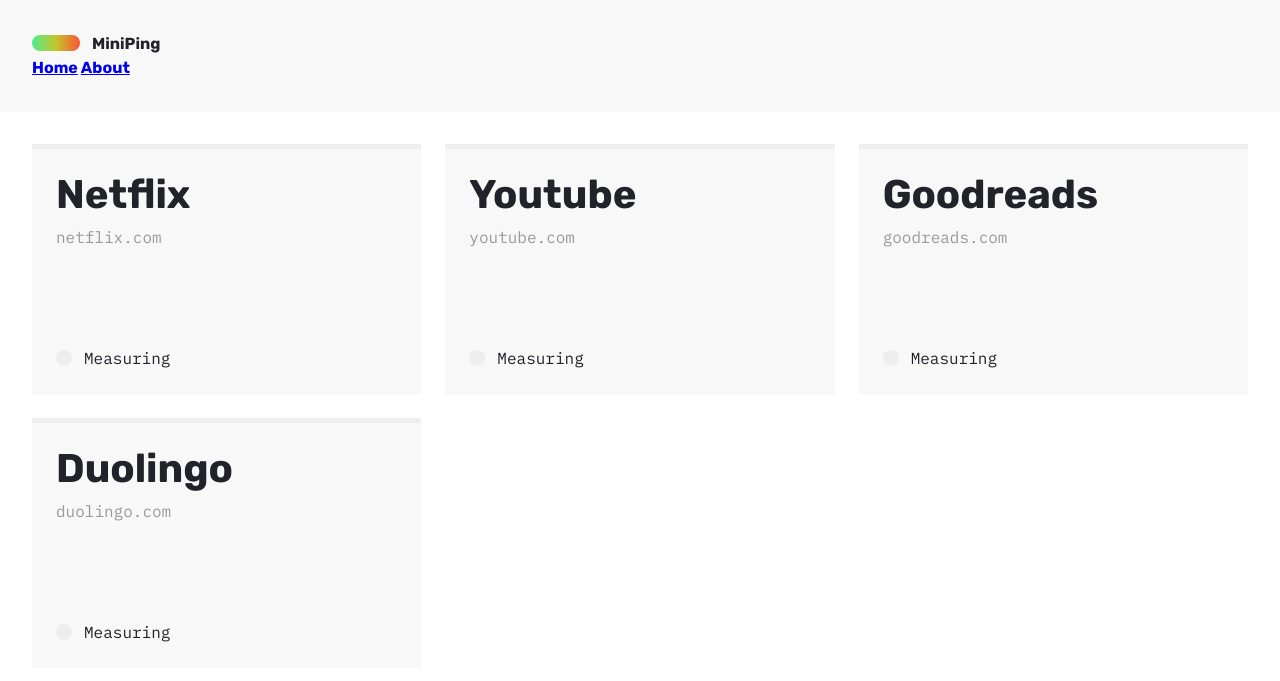
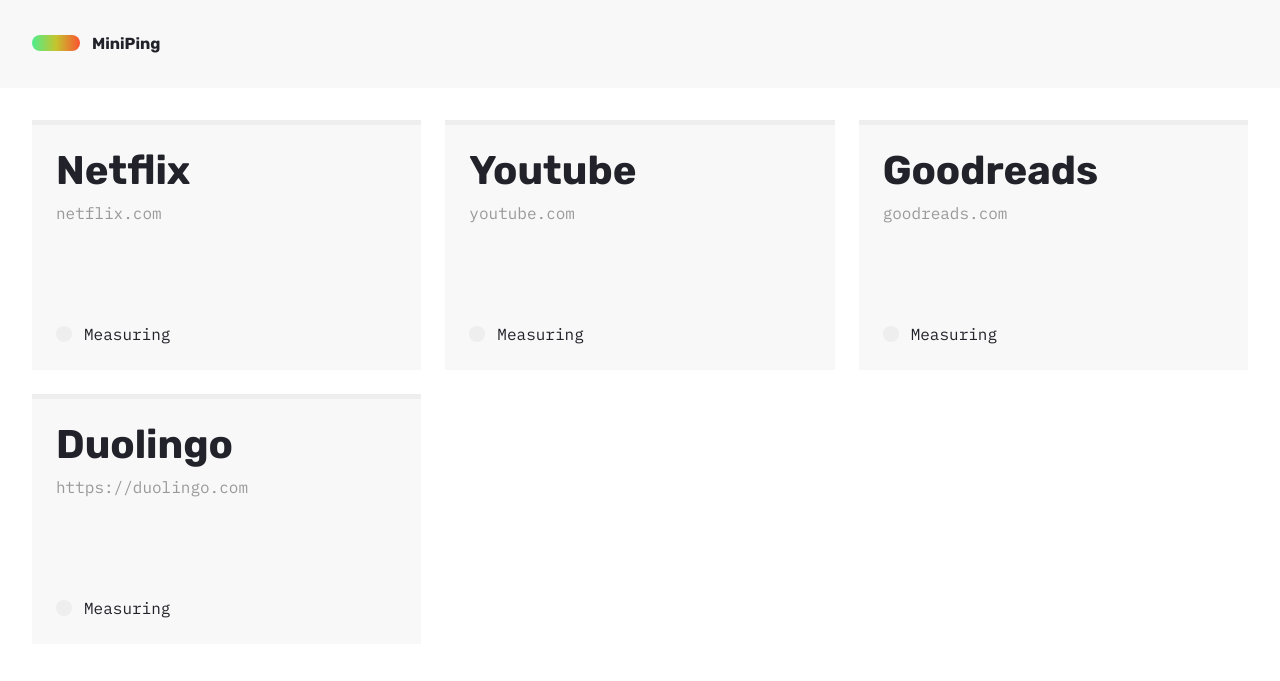
Before and after one commit to inesber/sh-miniping, a Flask app: page / in a window 1280 px wide. Shown: the top 681 px of the page. Run offline with Flask 2, Linux system fonts and the light colour scheme.

Commit message:
Removed layout and added url request

```diff
--- a/app.py
+++ b/app.py
@@ -1,6 +1,7 @@
 from flask import Flask, render_template, request
 import requests
 import random
+import time
 
 app = Flask(__name__)
 
@@ -13,7 +14,7 @@
         {"title": "Netflix", "url": "netflix.com"},
         {"title": "Youtube", "url": "youtube.com"},
         {"title": "Goodreads", "url": "goodreads.com"},
-        {"title": "Duolingo", "url": "duolingo.com"}
+        {"title": "Duolingo", "url": "https://duolingo.com"}
     ]
 
     return render_template("home.html", color=color, panels=panels)
@@ -28,8 +29,14 @@
 def ping():
     url = request.args.get("url")
 
+    start_time = time.time()
+    r = requests.get(url)
+    end_time = time.time()
+
+    diff_time = int((end_time - start_time) * 1000)
+
     return {
         "url": url,
-        "code": "200",
-        "speed": 400
+        "code": r.status_code,
+        "speed": diff_time
     }
--- a/templates/layout.html
+++ b/templates/layout.html
@@ -9,10 +9,6 @@
   <body>
     <header>
       <h1>MiniPing</h1>
-      <nav>
-        <a href="{{ url_for("home") }}">Home</a>
-        <a href="{{ url_for("about") }}">About</a>
-      </nav>
     </header>
 
     <section>
```
